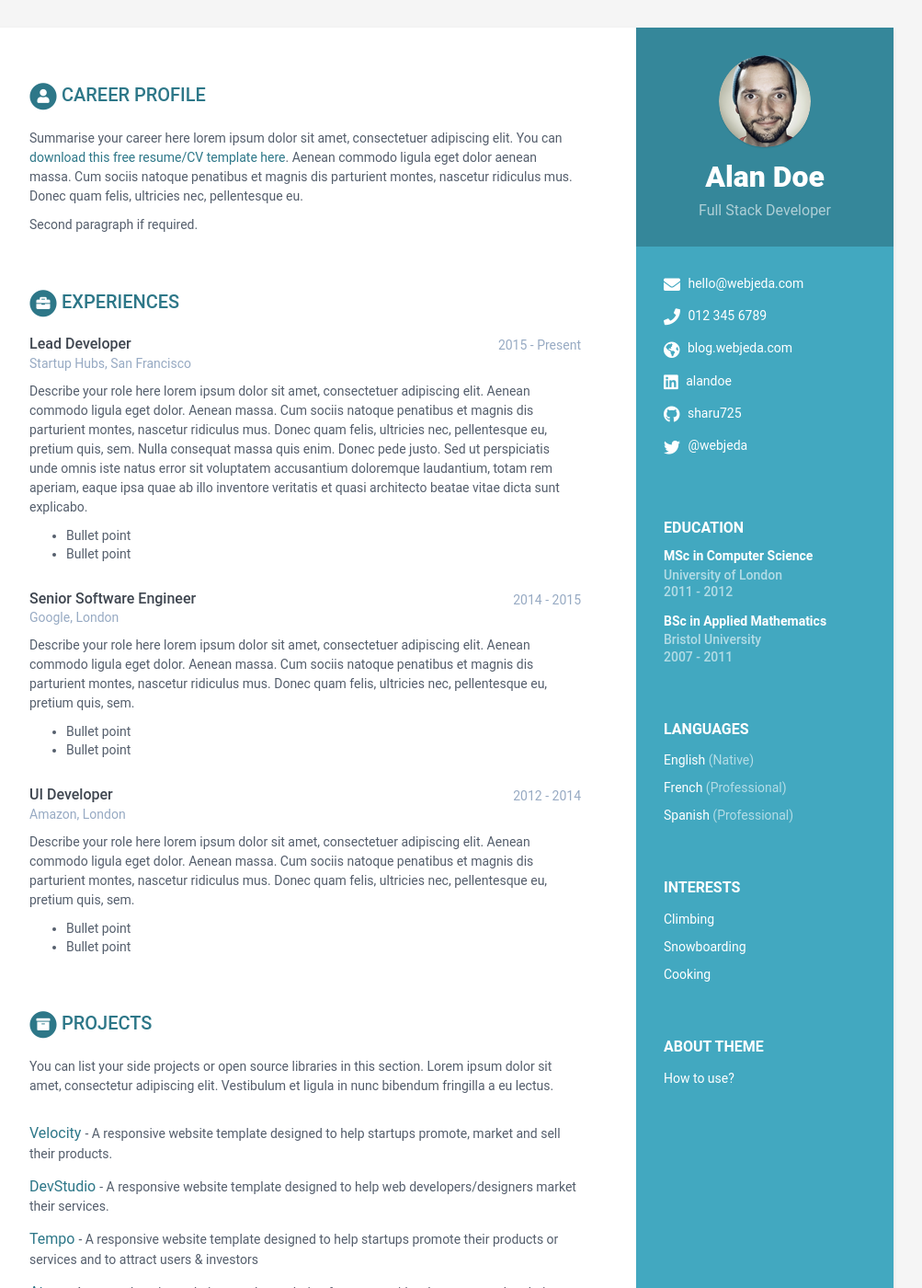
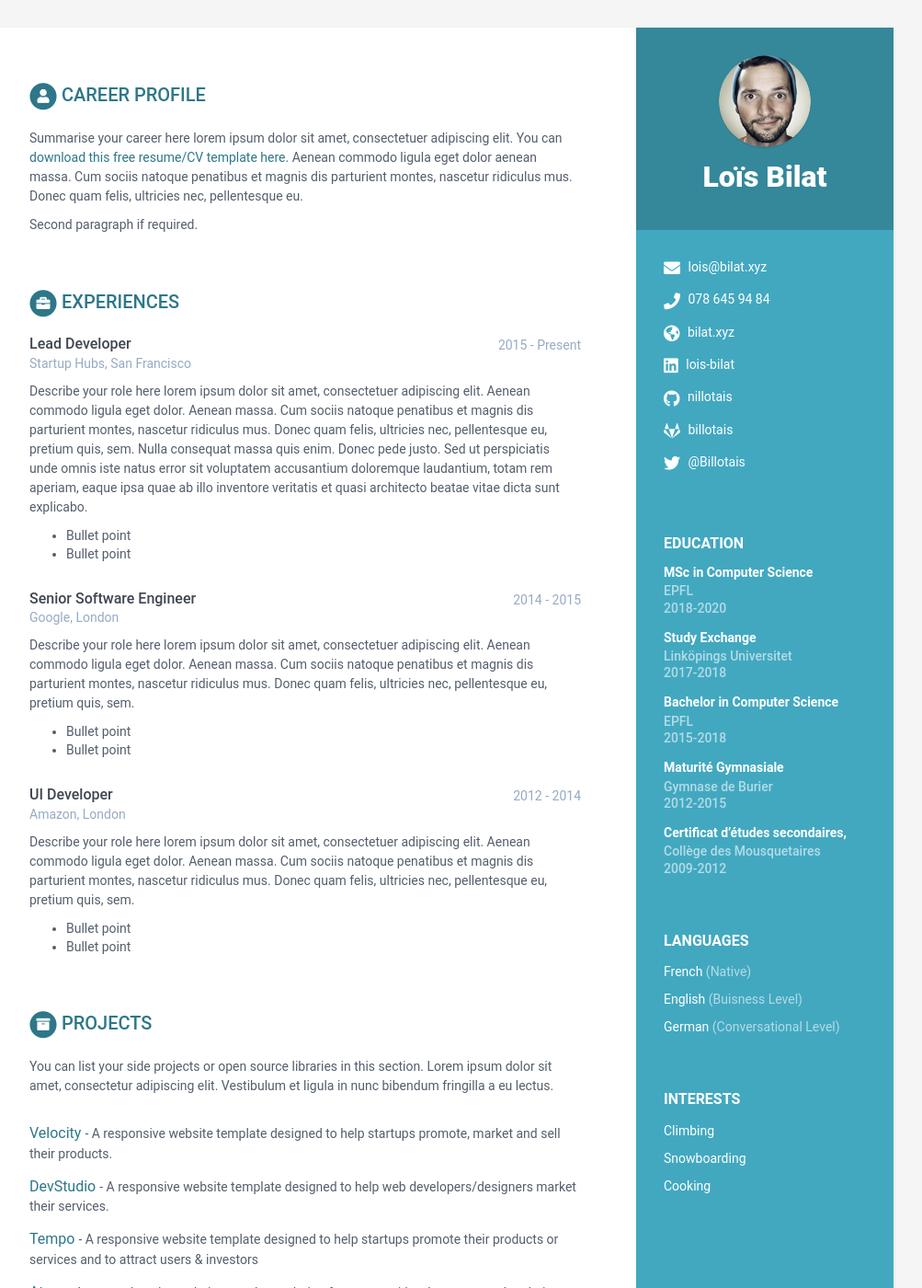
Before and after one commit to Billotais/cv, a Jekyll site: the page built from index.html, in a window 1280 px wide and 1400 px high. Shown: the whole window at 92% size, without its empty margins (168-1171 px from the left). Built offline with Jekyll 4.4.1, drawn with Linux system fonts in a browser that asks for light colours.

Commit message:
Update data.yml

```diff
--- a/_data/data.yml
+++ b/_data/data.yml
@@ -3,36 +3,36 @@
 #
 
 sidebar:
-    about: True # set to False or comment line if you want to remove the "how to use?" in the sidebar
+    about: False # set to False or comment line if you want to remove the "how to use?" in the sidebar
     education: True # set to False if you want education in main section instead of in sidebar
 
     # Profile information
-    name: Alan Doe
-    tagline: Full Stack Developer
+    name: Loïs Bilat
+    tagline:
     avatar: profile.png  #place a 100x100 picture inside /assets/images/ folder and provide the name of the file below
 
     # Sidebar links
-    email: hello@webjeda.com
-    phone: 012 345 6789
-    website: blog.webjeda.com #do not add http://
-    linkedin: alandoe
-    github: sharu725
-    gitlab:
+    email: lois@bilat.xyz
+    phone: 078 645 94 84
+    website: bilat.xyz #do not add http://
+    linkedin: lois-bilat
+    github: nillotais
+    gitlab: billotais
     bitbucket:
-    twitter: '@webjeda'
+    twitter: '@Billotais'
     stack-overflow: # Number/Username, e.g. 123456/alandoe
     codewars:
     goodreads: # Number-Username, e.g. 123456-alandoe
 
     languages:
-      - idiom: English
+      - idiom: French
         level: Native
 
-      - idiom: French
-        level: Professional
+      - idiom: English
+        level: Buisness Level
 
-      - idiom: Spanish
-        level: Professional
+      - idiom: German
+        level: Conversational Level
 
     interests:
       - item: Climbing
@@ -57,30 +57,46 @@ career-profile:
 
 education:
     - degree: MSc in Computer Science
-      university: University of London
-      time: 2011 - 2012
+      university: EPFL
+      time: 2018-2020
       details: |
-        Describe your study here lorem ipsum dolor sit amet, consectetuer
-        adipiscing elit. Aenean commodo ligula eget dolor. Aenean massa. Cum
-        sociis natoque penatibus et magnis dis parturient montes, nascetur
-        ridiculus mus. Donec quam felis, ultricies nec, pellentesque eu,
-        pretium quis, sem.
+       Specialization: Data Analytics
 
           - Bullet point
           - Bullet point
 
-    - degree: BSc in Applied Mathematics
-      university: Bristol University
-      time: 2007 - 2011
+    - degree: Study Exchange
+      university: Linköpings Universitet
+      time: 2017-2018
       details: |
-        Describe your study here lorem ipsum dolor sit amet, consectetuer
-        adipiscing elit. Aenean commodo ligula eget dolor. Aenean massa. Cum
-        sociis natoque penatibus et magnis dis parturient montes, nascetur
-        ridiculus mus. Donec quam felis, ultricies nec, pellentesque eu,
-        pretium quis, sem.
+        10 months study exchange during the third Bachelor year.
+
 
           - Bullet point
           - Bullet point
+
+    - degree: Bachelor in Computer Science
+      university: EPFL
+      time: 2015-2018
+      details: |
+        Optional Track : Visual Computing
+          - Bullet point
+          - Bullet point
+
+    - degree: Maturité Gymnasiale
+      university: Gymnase de Burier
+      time: 2012-2015
+      details: |
+       - Specific Option : Physics and application of Mathematics
+       - Complementary Option : Computer Science
+
+    - degree: Certificat d’études secondaires,
+      university:  Collège des Mousquetaires
+      time: 2009-2012
+      details: |
+       Specific Option : Mathematics and Physics
+
+
 
 experiences:
     - role: Lead Developer
```
